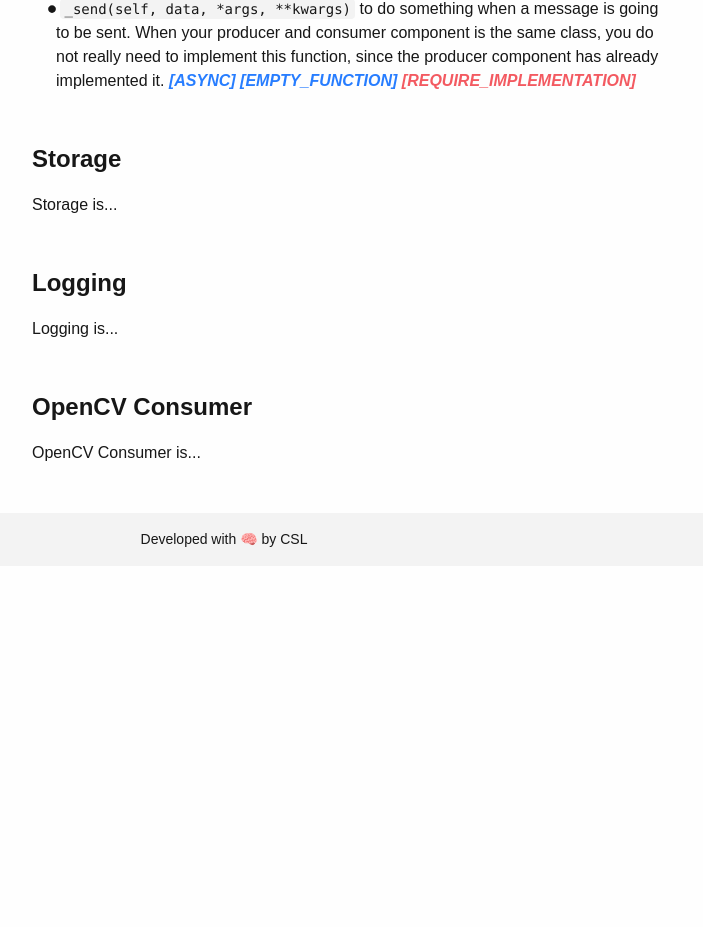
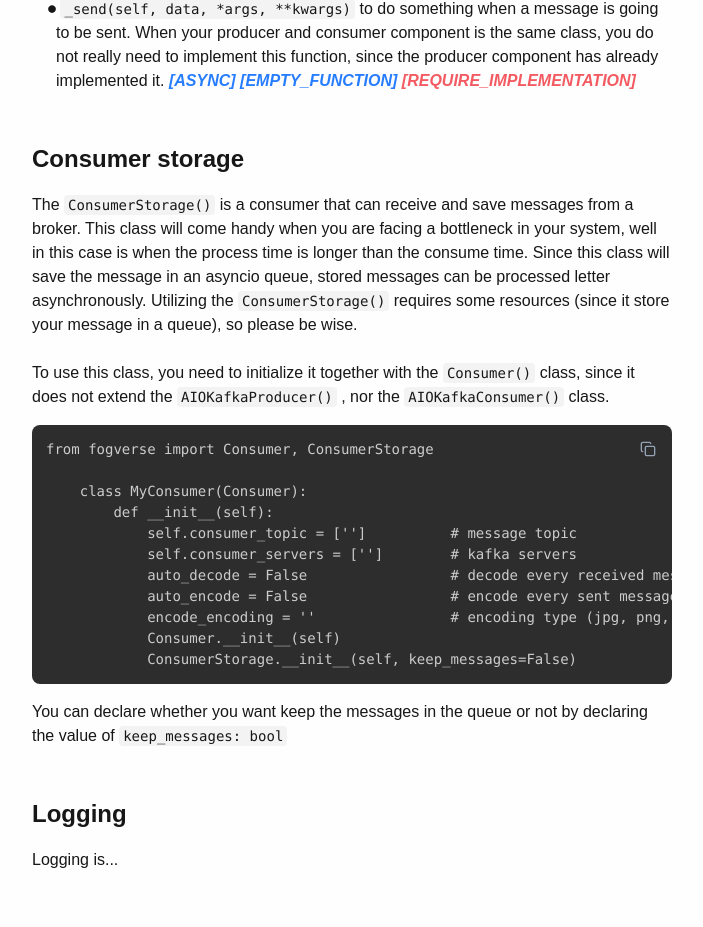
Before and after one commit to FXDROS/fogverse-documentation, a Next.js app: page /documentation in a window 1280 px wide. Shown: the part 9156-10083 px from the top of the page, without its empty margins (416-1119 px from the left). Before the commit the page ends 9722 px from the top, so only its background shows below. Built offline with nearby package versions, Linux system fonts and the light colour scheme.

Commit message:
feat: add consumer-storage documentation

```diff
--- a/src/components/pages/documentation/fogverse-basics/constants.tsx
+++ b/src/components/pages/documentation/fogverse-basics/constants.tsx
@@ -56,6 +56,20 @@ export const CONSUMER = {
             # TODO: Implement code`,
 };
 
+export const CONSUMER_STORAGE = {
+  initialization: `from fogverse import Consumer, ConsumerStorage
+
+    class MyConsumer(Consumer):
+        def __init__(self):
+            self.consumer_topic = ['']          # message topic
+            self.consumer_servers = ['']        # kafka servers
+            auto_decode = False                 # decode every received message
+            auto_encode = False                 # encode every sent message
+            encode_encoding = ''                # encoding type (jpg, png, etc.)
+            Consumer.__init__(self)
+            ConsumerStorage.__init__(self, keep_messages=False)`,
+};
+
 /*
 export const ABSTRACT_CONSUMER = {
   start_consumer: `async def start_consumer(self):
--- a/src/components/pages/documentation/fogverse-basics/storage.tsx
+++ b/src/components/pages/documentation/fogverse-basics/storage.tsx
@@ -1,10 +1,34 @@
+import CodeSnippet, { SmallCode } from "@/components/commons/code-snippet";
+import { CONSUMER_STORAGE } from "./constants";
+
 const StorageDocumentation = () => {
   return (
     <div className="mt-12">
-      <div id="storage" className="text-very-lg font-bold my-4">
-        Storage
+      <div id="consumer-storage" className="text-very-lg font-bold my-4">
+        Consumer storage
       </div>
-      <div className="text-base">Storage is...</div>
+      The
+      <SmallCode code="ConsumerStorage()" />
+      is a consumer that can receive and save messages from a broker. This class
+      will come handy when you are facing a bottleneck in your system, well in
+      this case is when the process time is longer than the consume time. Since
+      this class will save the message in an asyncio queue, stored messages can
+      be processed letter asynchronously. Utilizing the
+      <SmallCode code="ConsumerStorage()" />
+      requires some resources (since it store your message in a queue), so
+      please be wise.
+      <br />
+      <br />
+      To use this class, you need to initialize it together with the
+      <SmallCode code="Consumer()" />
+      class, since it does not extend the
+      <SmallCode code="AIOKafkaProducer()" />, nor the
+      <SmallCode code="AIOKafkaConsumer()" />
+      class.
+      <CodeSnippet language="python" code={CONSUMER_STORAGE.initialization} />
+      You can declare whether you want keep the messages in the queue or not by
+      declaring the value of
+      <SmallCode code="keep_messages: bool" />
     </div>
   );
 };
```
